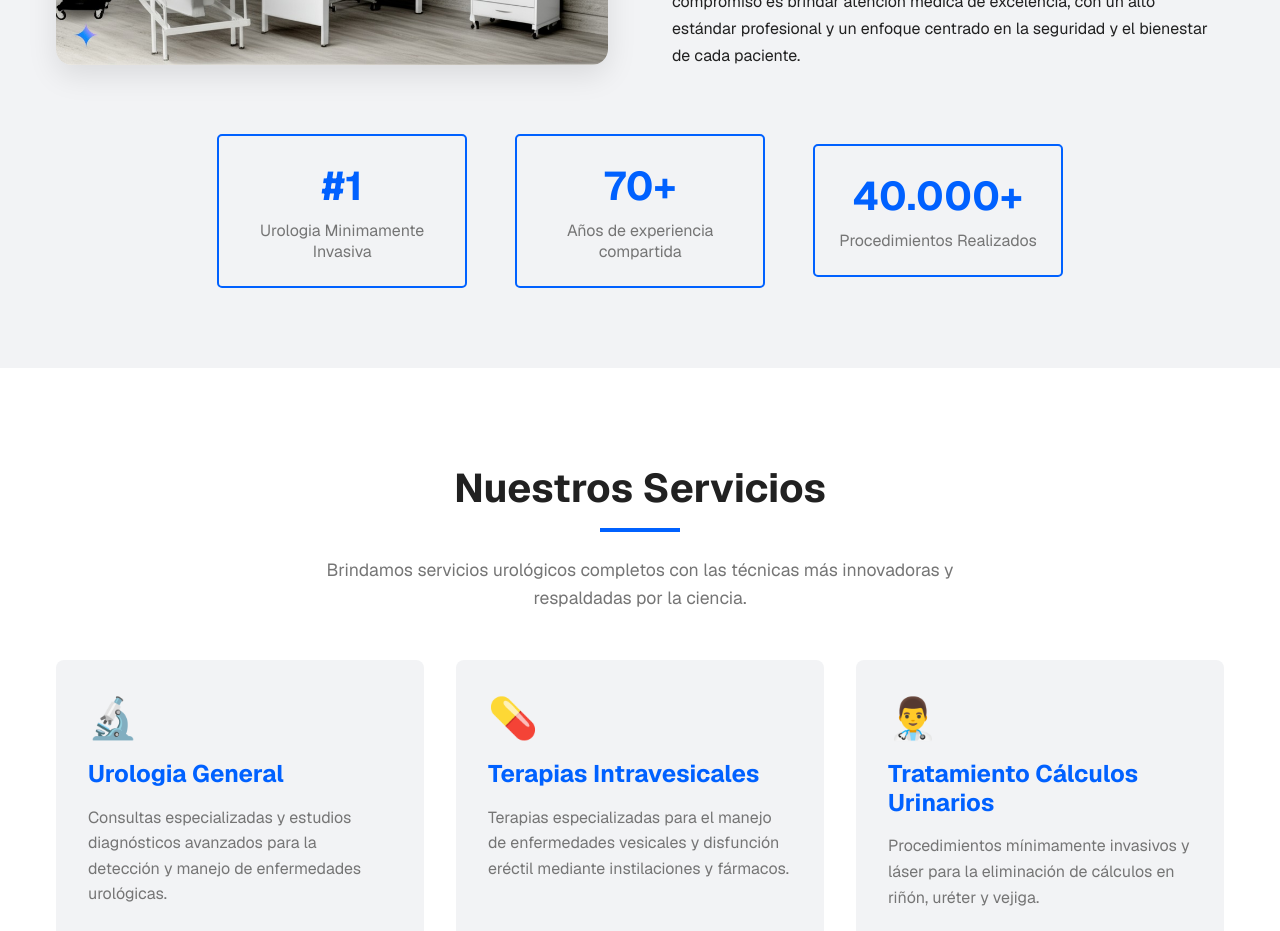
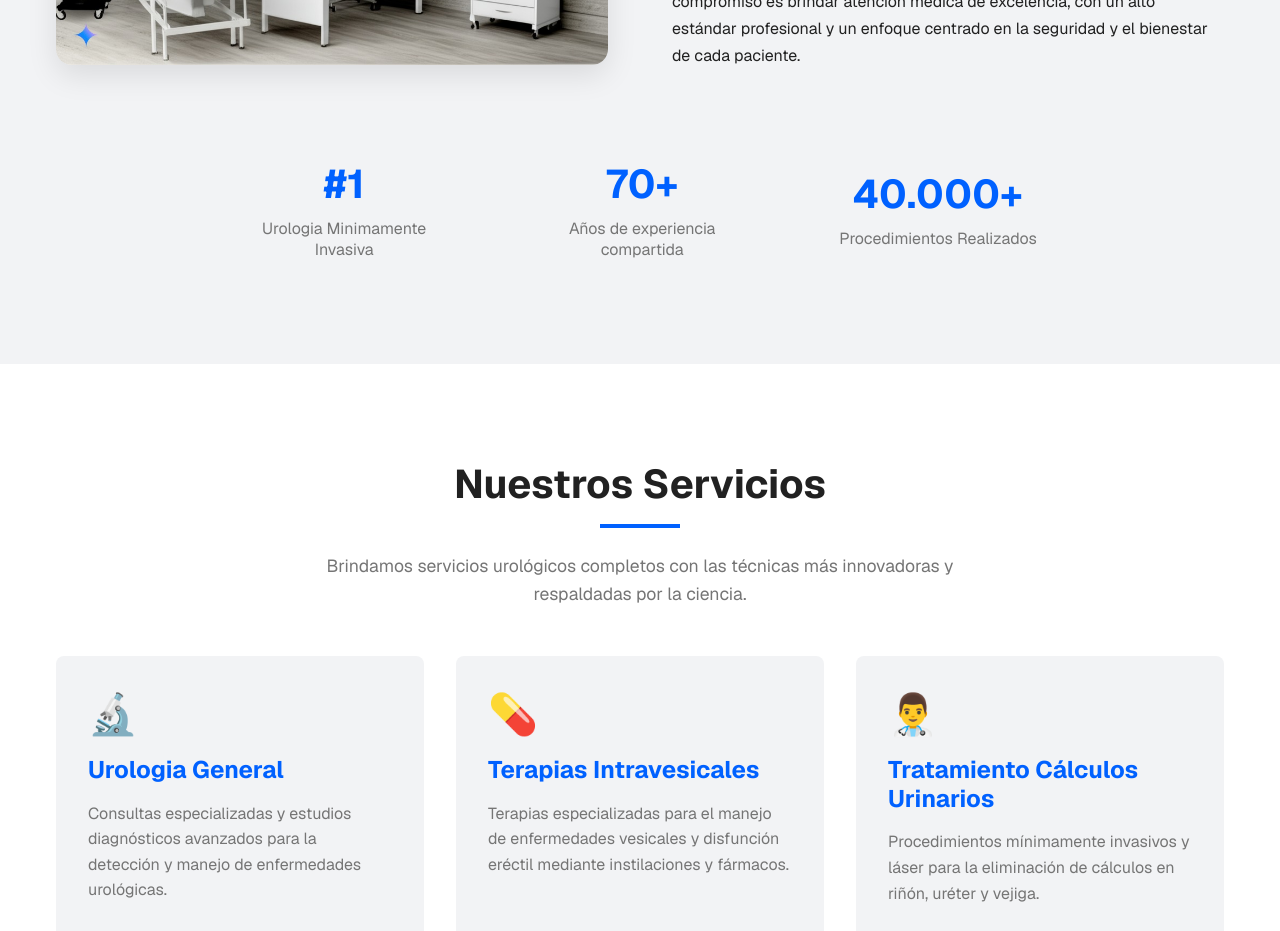
Before and after one commit to Frederickzoller/oscarvanegas, a Next.js app: page / in a window 1280 px wide. Shown: the part 1300-2231 px from the top of the page. Built offline with nearby package versions, Linux system fonts and the light colour scheme.

Commit message:
Erase de blue bordes of the credentials

```diff
--- a/app/components/Header/Header.module.css
+++ b/app/components/Header/Header.module.css
@@ -88,7 +88,7 @@
   height: 40px;
   width: 40px;
   margin-left: -30%;
-  margin-top: 5px;
+  margin-top: 10px;
 }
 
 .mobileMenuButton img {
--- a/app/components/sections/AboutSection.module.css
+++ b/app/components/sections/AboutSection.module.css
@@ -66,7 +66,6 @@
   .credential {
     text-align: center;
     padding: 1rem;
-    border: 2px solid var(--primary);
     border-radius: 5px;
     transition: box-shadow 0.3s;
     width: 100%;
```
